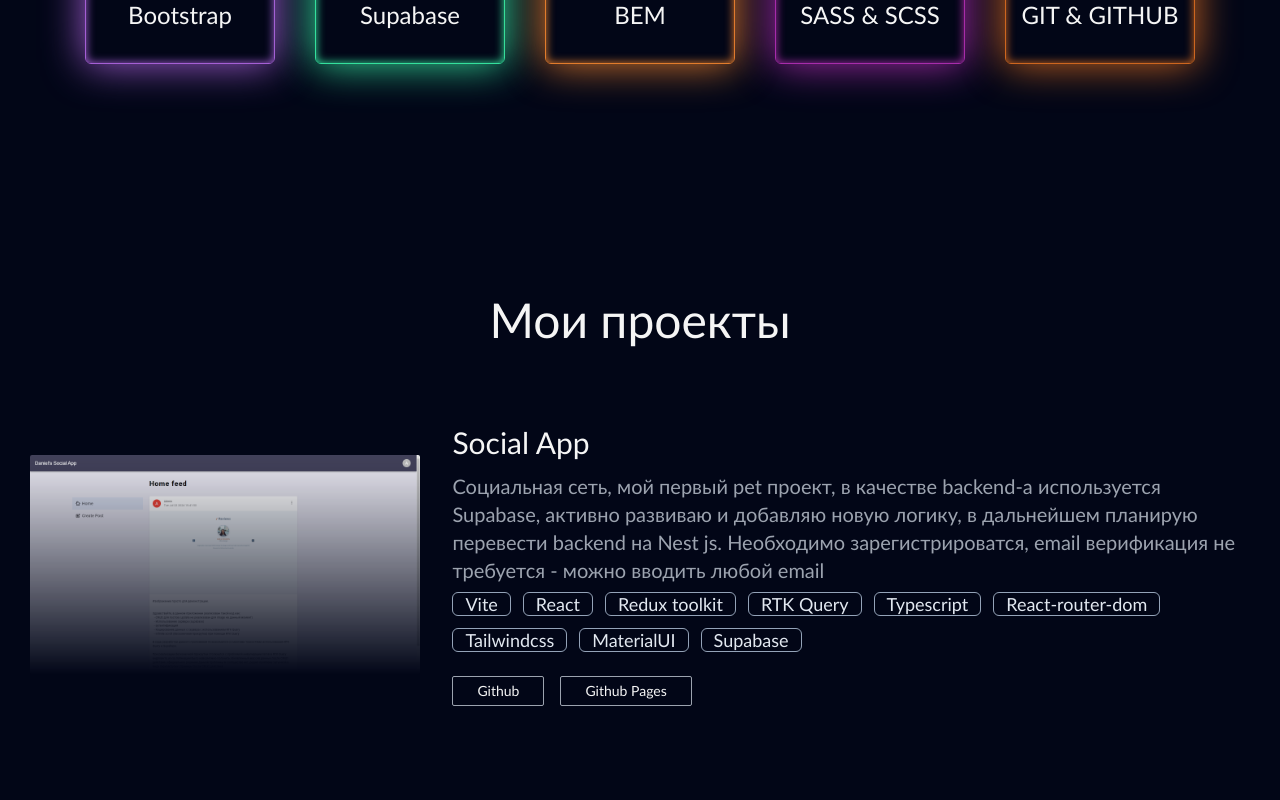
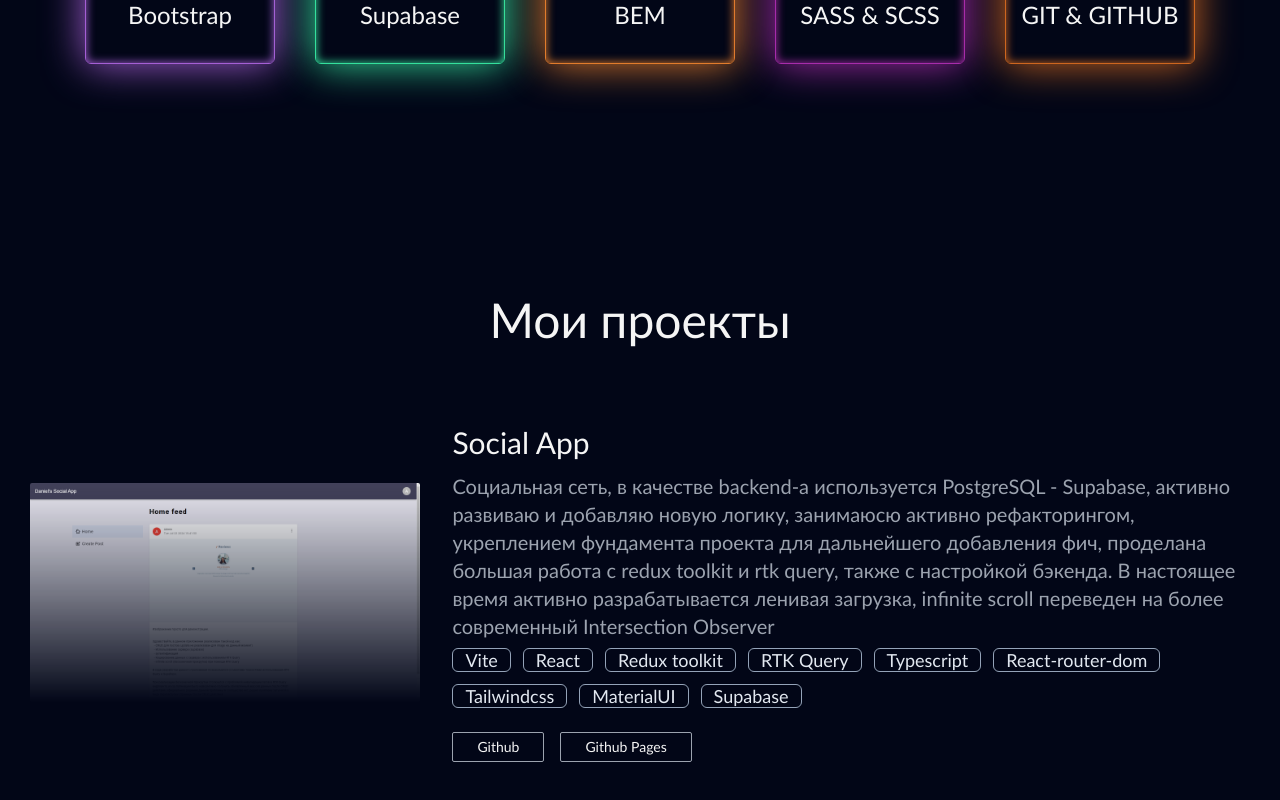
Before and after one commit to AzloRog/ptf-unity, a React (Vite) app: page / in a window 1280 px wide. Shown: the part 1552-2352 px from the top of the page. Built offline with nearby package versions, Linux system fonts and the light colour scheme.

Commit message:
update projects section

```diff
--- a/src/constants/projects.ts
+++ b/src/constants/projects.ts
@@ -14,10 +14,11 @@ const projects: Project[] = [
   {
     id: 0,
     title: "Social App",
-    description: `Социальная сеть, мой первый pet проект, в качестве backend-a
-       используется Supabase, активно развиваю и добавляю новую логику,
-       в дальнейшем планирую перевести backend на Nest js. Необходимо зарегистрироватся, email верификация не требуется -
-       можно вводить любой email`,
+    description: `Социальная сеть, в качестве backend-a
+       используется PostgreSQL - Supabase, активно развиваю и добавляю новую логику,
+       занимаюсю активно рефакторингом, укреплением фундамента проекта для дальнейшего добавления фич,
+       проделана большая работа с redux toolkit и rtk query, также с настройкой бэкенда. В настоящее время
+       активно разрабатывается ленивая загрузка, infinite scroll переведен на более современный Intersection Observer`,
     technologies: [
       "Vite",
       "React",
```
